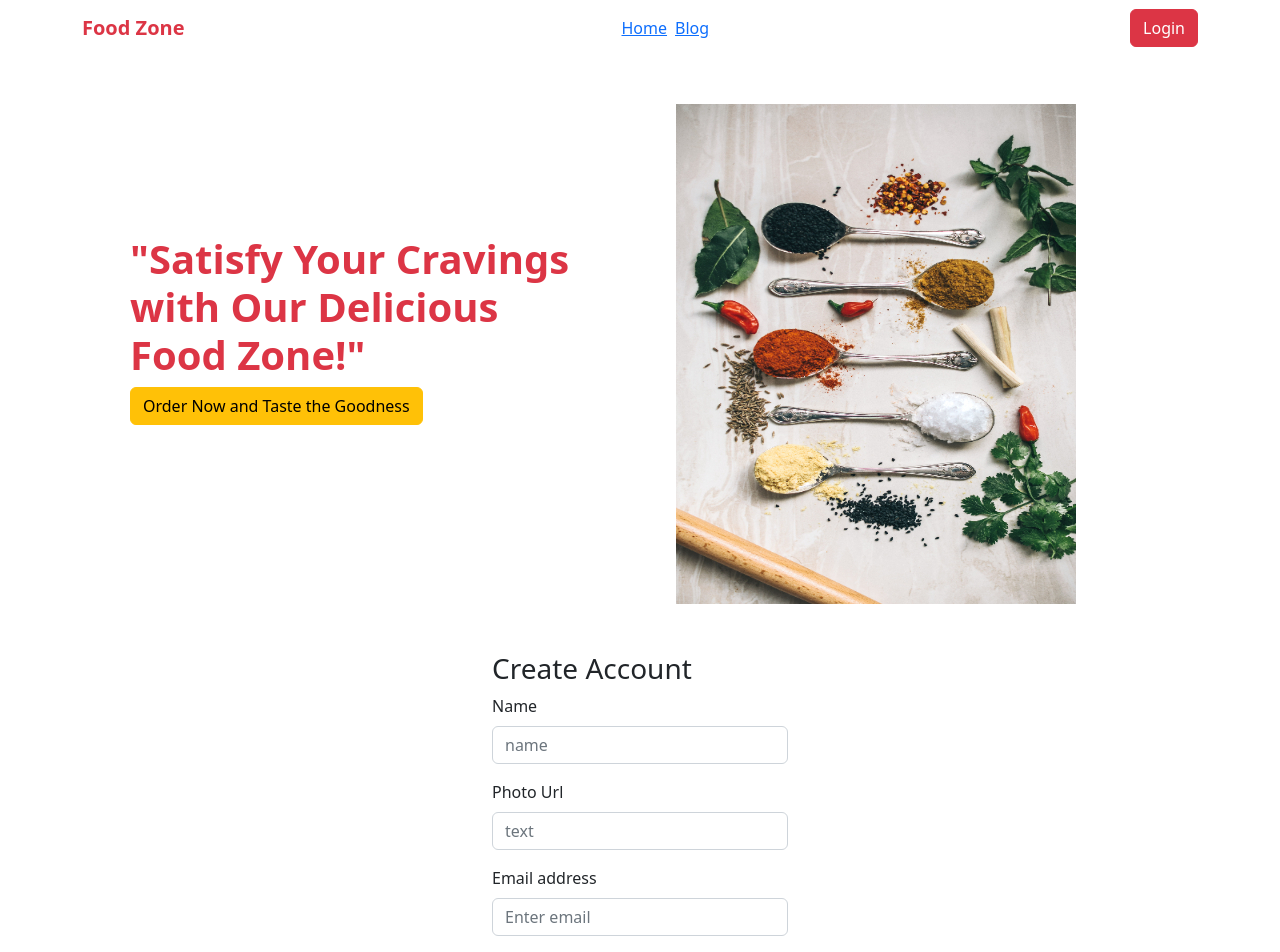
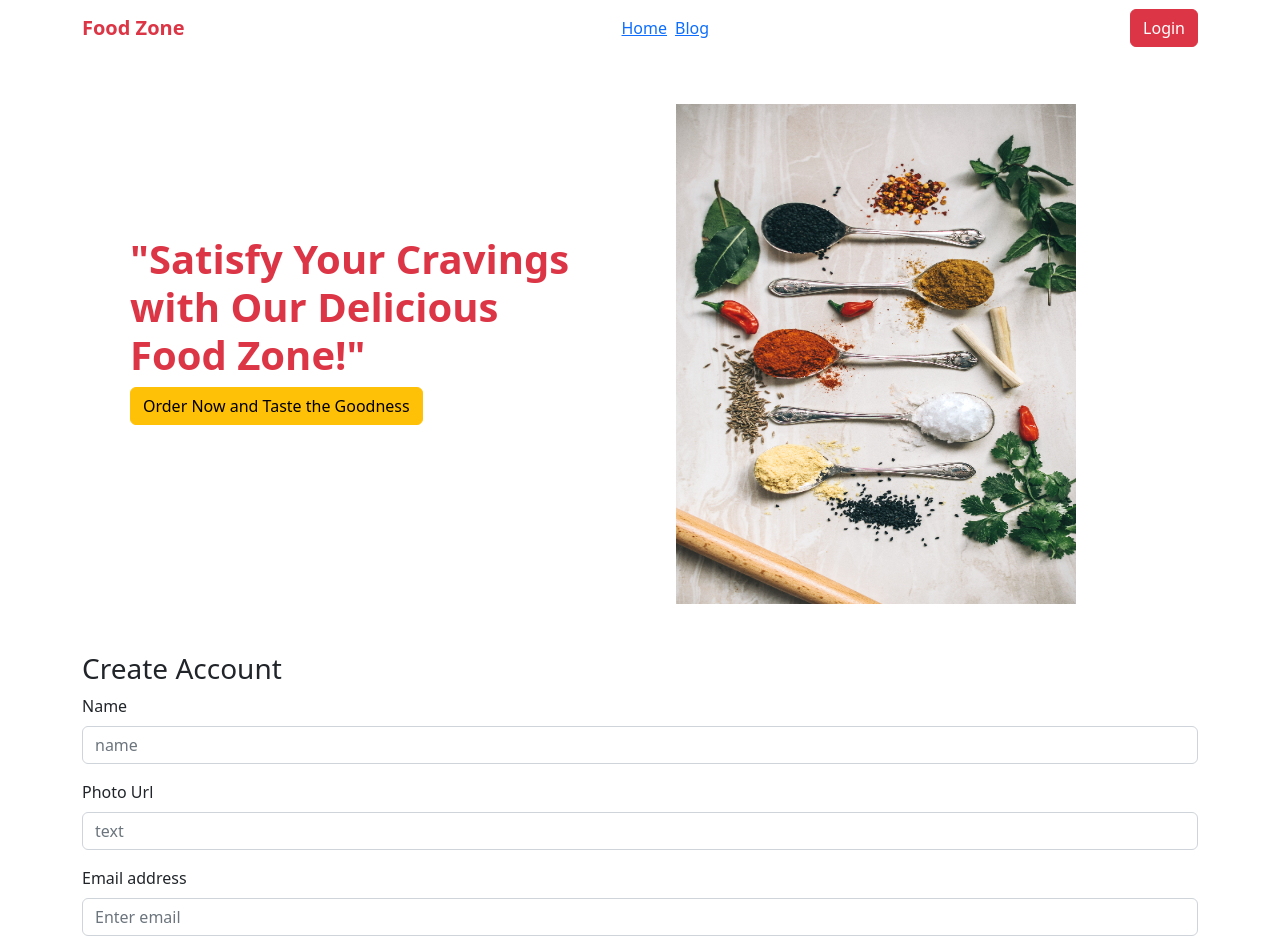
Before and after one commit to anighosal/chef-client, a React (Vite) app: page /register in a window 1280 px wide. Shown: the top 952 px of the page. Built offline with nearby package versions, Linux system fonts and the light colour scheme.

Commit message:
handle register added

```diff
--- a/src/components/Login/Login.jsx
+++ b/src/components/Login/Login.jsx
@@ -5,7 +5,7 @@ import { Link } from "react-router-dom";
 
 const Login = () => {
   return (
-    <Container className="mx-auto w-25">
+    <Container className="md:mx-auto md:w-25">
       <h3>Please Login</h3>
       <Form>
         <Form.Group className="mb-3" controlId="formBasicEmail">
--- a/src/components/Register/Register.jsx
+++ b/src/components/Register/Register.jsx
@@ -1,15 +1,28 @@
-import React from "react";
+import React, { useContext } from "react";
 import { Button, Container, Form } from "react-bootstrap";
 import { Link } from "react-router-dom";
+import { AuthContext } from "../../providers/AuthProvider";
 
 const Register = () => {
+  const { createUser } = useContext(AuthContext);
+
+  const handleRegister = (event) => {
+    event.preventDefault();
+    const form = event.target;
+    const name = form.name.value;
+    const photo = form.photo.value;
+
+    const email = form.email.value;
+    const password = form.password.value;
+    console.log(name, photo, email, password);
+  };
   return (
-    <Container className="mx-auto w-25">
+    <Container className="md:mx-auto md:w-25">
       <h3>Create Account</h3>
-      <Form>
+      <Form onSubmit={handleRegister}>
         <Form.Group className="mb-3" controlId="formBasicEmail">
           <Form.Label>Name</Form.Label>
-          <Form.Control type="email" name="name" placeholder="name" required />
+          <Form.Control type="text" name="name" placeholder="name" required />
         </Form.Group>
         <Form.Group className="mb-3" controlId="formBasicEmail">
           <Form.Label>Photo Url</Form.Label>
@@ -26,7 +39,12 @@ const Register = () => {
         </Form.Group>
         <Form.Group className="mb-3" controlId="formBasicPassword">
           <Form.Label>Password</Form.Label>
-          <Form.Control type="password" placeholder="Password" />
+          <Form.Control
+            type="password"
+            name="password"
+            placeholder="Password"
+            required
+          />
         </Form.Group>
         <Form.Group className="mb-3" controlId="formBasicCheckbox">
           <Form.Check
--- a/src/providers/AuthProvider.jsx
+++ b/src/providers/AuthProvider.jsx
@@ -7,8 +7,12 @@ export const AuthContext = createContext(null);
 const auth = getAuth(app);
 const AuthProvider = ({ children }) => {
   const user = null;
+  const createUser = (email, password) => {
+    return createUserWithEmailAndPassword(auth, email, password);
+  };
   const authInfo = {
     user,
+    createUser,
   };
   return (
     <AuthContext.Provider value={authInfo}>{children}</AuthContext.Provider>
```
